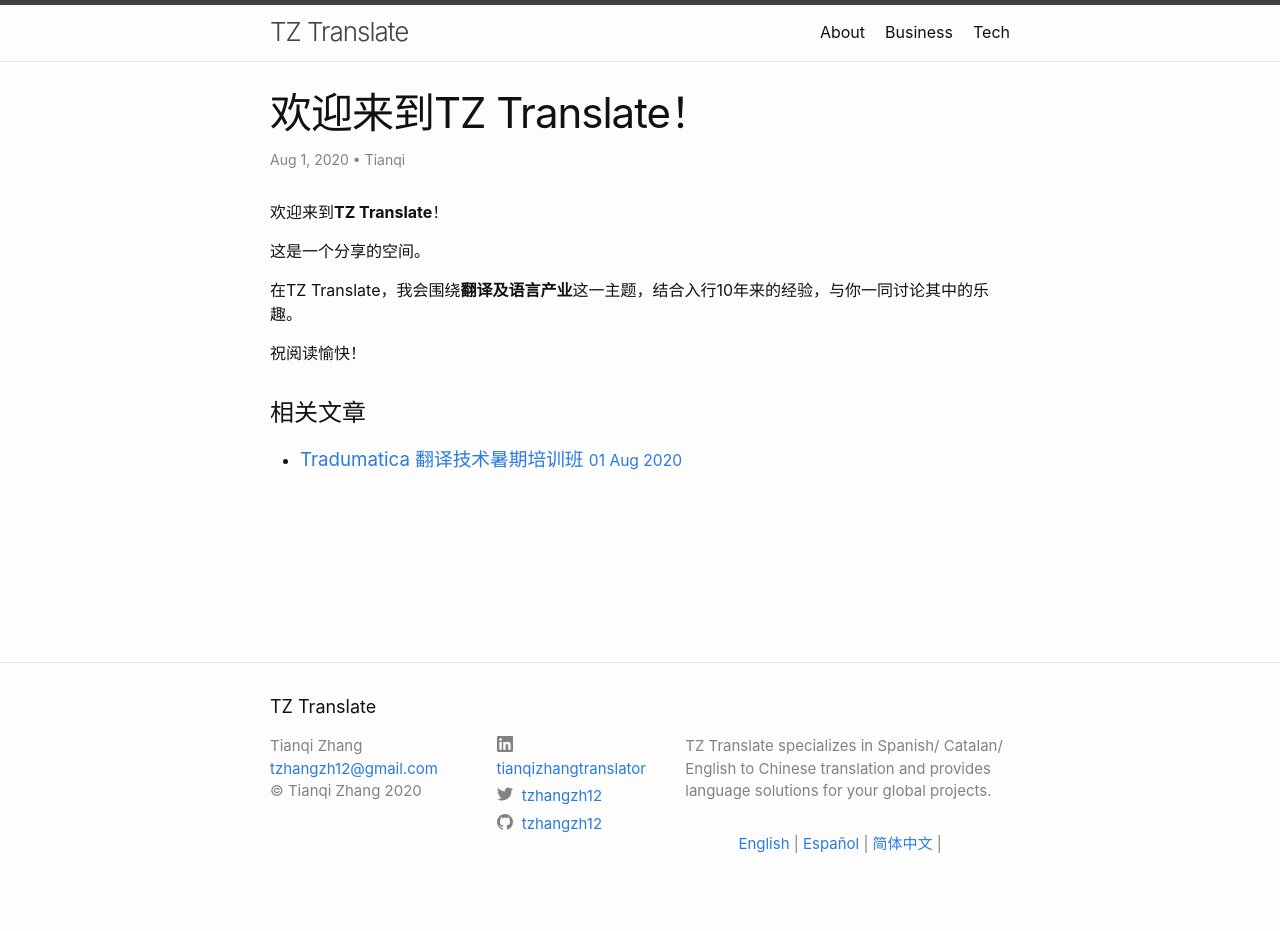
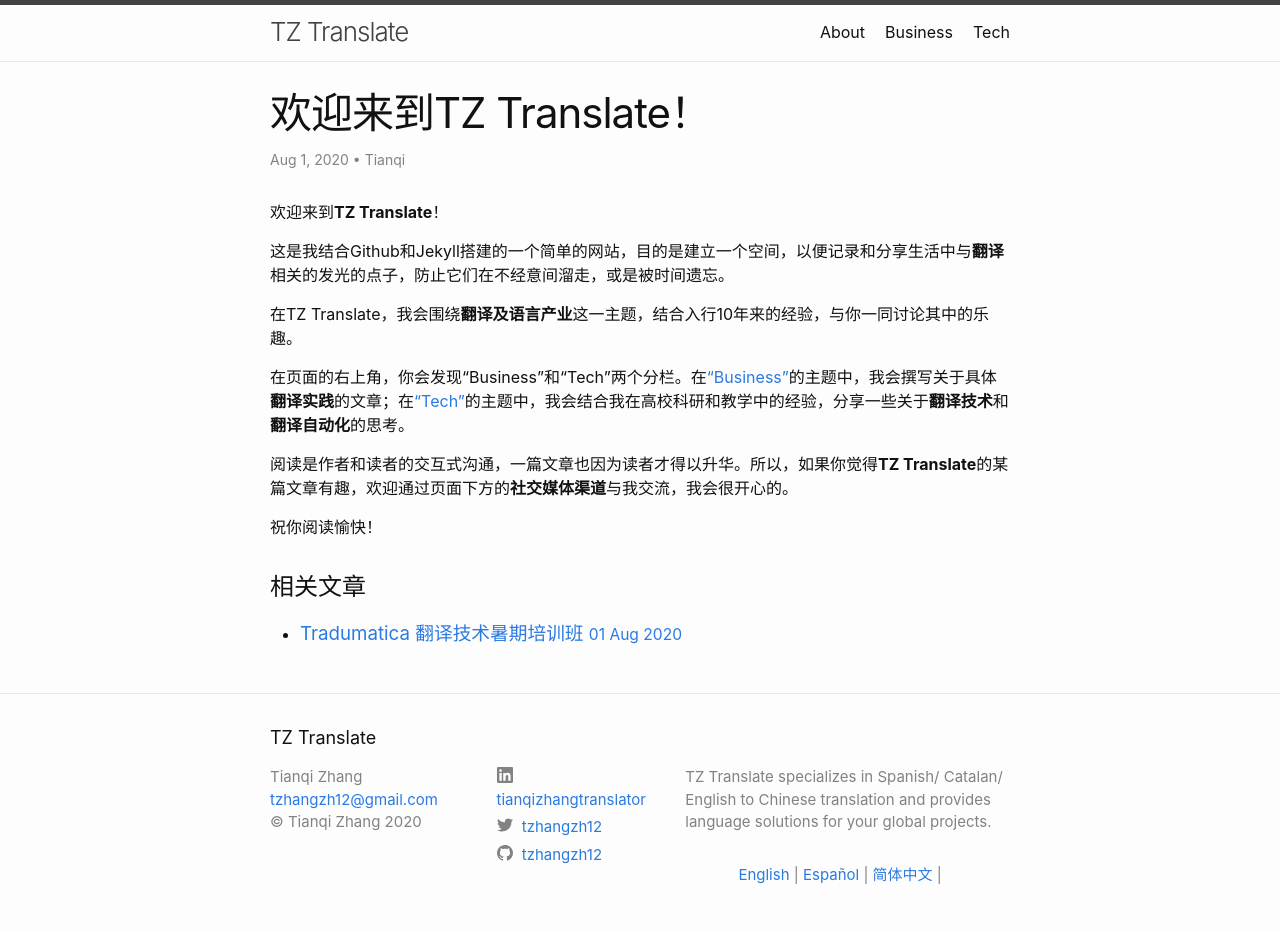
Before and after one commit to tzhangzh12/blog, a Jekyll site: the page built from zh-CN/_posts/2020-08-02-welcome-to-tztranslate-zh.md, in a window 1280 px wide. Built offline with Jekyll 4.4.1, drawn with Linux system fonts in a browser that asks for light colours; before the commit the page ends 900 px from its top, so only the background shows below that.

Commit message:
updated welcome post

```diff
--- a/zh-CN/_posts/2020-08-02-welcome-to-tztranslate-zh.md
+++ b/zh-CN/_posts/2020-08-02-welcome-to-tztranslate-zh.md
@@ -10,8 +10,12 @@
 ---
 欢迎来到<b>TZ Translate</b>！<br>
 
-这是一个分享的空间。<br>
+这是我结合Github和Jekyll搭建的一个简单的网站，目的是建立一个空间，以便记录和分享生活中与<b>翻译</b>相关的发光的点子，防止它们在不经意间溜走，或是被时间遗忘。<br>
 
 在TZ Translate，我会围绕<b>翻译及语言产业</b>这一主题，结合入行10年来的经验，与你一同讨论其中的乐趣。
 
-祝阅读愉快！
+在页面的右上角，你会发现“Business”和“Tech”两个分栏。在[“Business”](https://tztranslate.com/blog-business/)的主题中，我会撰写关于具体<b>翻译实践</b>的文章；在[“Tech”](https://tztranslate.com/blog-tech/)的主题中，我会结合我在高校科研和教学中的经验，分享一些关于<b>翻译技术</b>和<b>翻译自动化</b>的思考。
+
+阅读是作者和读者的交互式沟通，一篇文章也因为读者才得以升华。所以，如果你觉得<b>TZ Translate</b>的某篇文章有趣，欢迎通过页面下方的<b>社交媒体渠道</b>与我交流，我会很开心的。
+
+祝你阅读愉快！
```
Also changed, not shown: en/_posts/2020-08-02-welcome-to-tztranslate.md (+4 -0 lines), es/_posts/2020-08-02-bienvenido-a-tztranslate.md (+7 -1 lines).
